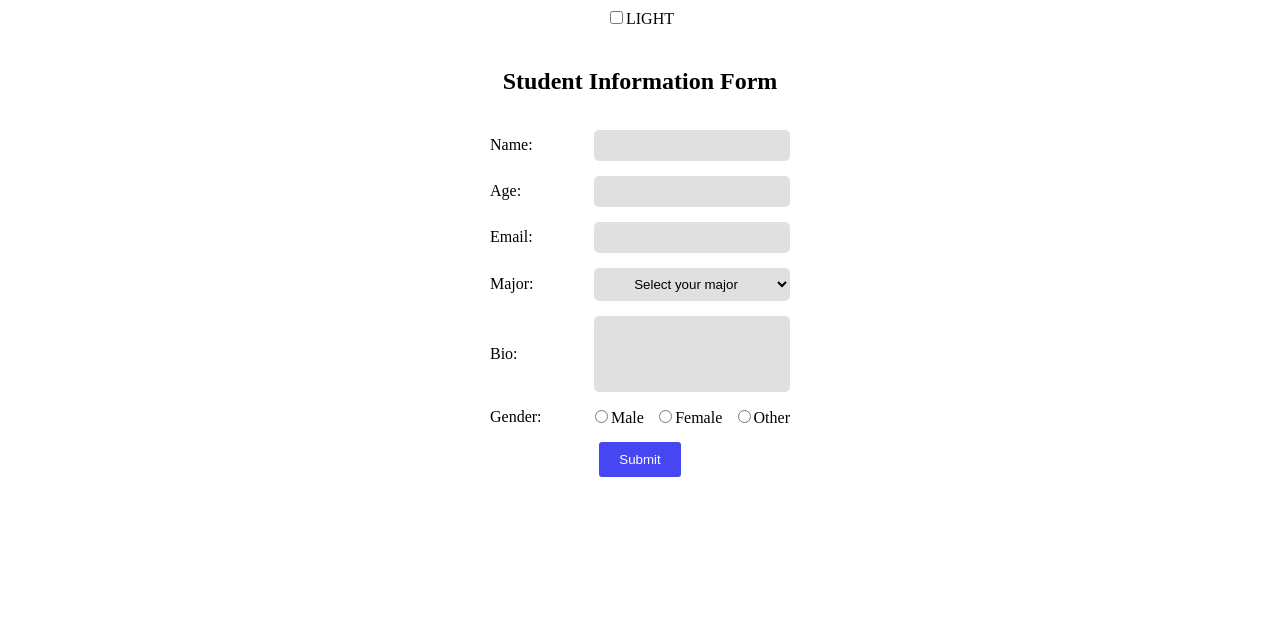
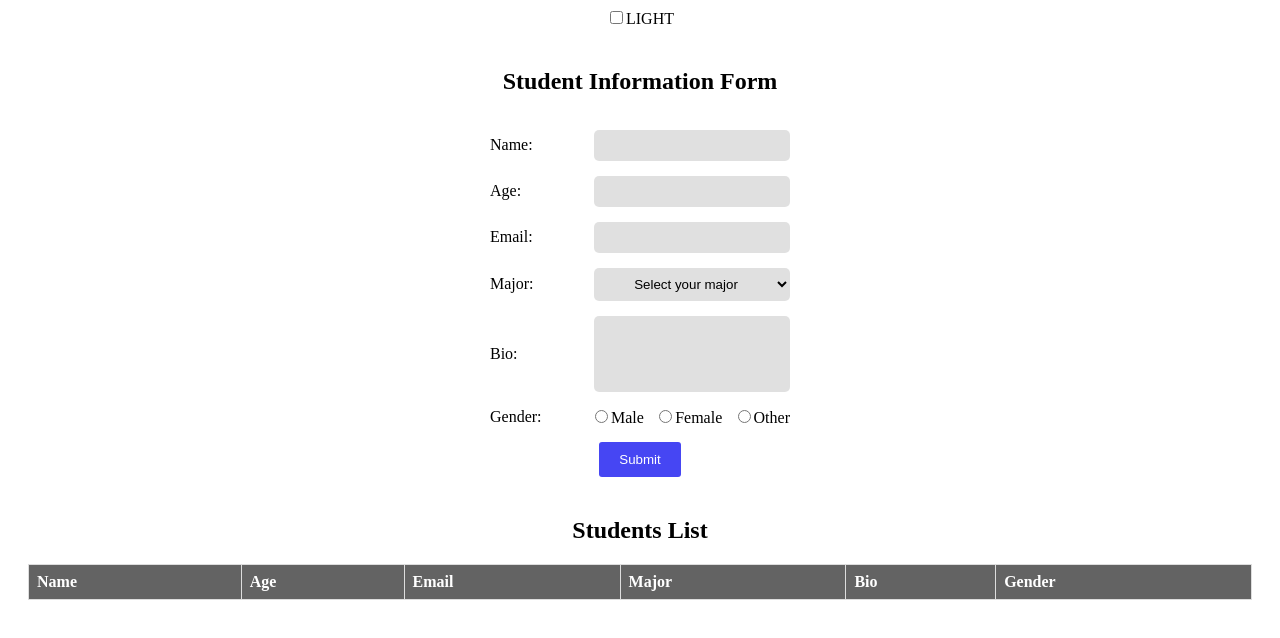
Before and after one commit to metacube-divyanshu-vijaywargiya/REACT-INTERMEDIATE-ASSIGNMENTS, a React (Vite) app: page / in a window 1280 px wide. Shown: the top 638 px of the page. Built offline with nearby package versions, Linux system fonts and the light colour scheme.

Commit message:
custom hook assignment added

```diff
--- a/src/App.jsx
+++ b/src/App.jsx
@@ -6,6 +6,7 @@ import './App.css'
 const StudentForm = React.lazy(()=> import('./Components/StudentForm.jsx'))
 import { ThemeProvider } from './Contexts/ThemeContext.js'
 import ThemeButton from './Components/ThemeButton.jsx'
+import StudentsTable from './Components/StudentsTable.jsx'
 
 function App() {
   const [themeMode , setThemeMode] = useState('light')
@@ -25,6 +26,7 @@ function App() {
     {/* Wrapping the lazy loaded component in suspense , so that we can show fallback text while loading of that component */}
     <Suspense fallback={<div>Loading....</div>}>
       <StudentForm />
+      <StudentsTable/>
     </Suspense>
   </ThemeProvider>
   </>,
--- a/src/Components/Dialog.css
+++ b/src/Components/Dialog.css
@@ -27,6 +27,7 @@
   }
 
   .close_icon {
+    margin-top: 0;
     color: rgb(255, 0, 0);
     border: none;
     border-radius: 4px;
@@ -38,9 +39,18 @@
     color: rgb(134, 0, 0);
   }
 
+  .dialog_row{
+    display: flex;
+    gap: 30px;
+  }
+
 
   .dialog_header{
     display: flex;
     justify-content: space-between;
     align-items: center;
   }
+
+  .dialog_info_heading{
+    color: rgb(56, 56, 243);
+  }
--- a/src/Components/Dialog.jsx
+++ b/src/Components/Dialog.jsx
@@ -7,18 +7,18 @@ const Dialog = ({ onClose, studentData }) => {
       <div className="dialog">
         <div className='dialog_header'>
           <h2>Submitted Information</h2>
-          <i onClick={onClose} >
-            <svg className='close_icon' xmlns="http://www.w3.org/2000/svg" width="16" height="16" fill="currentColor" class="bi bi-x-square-fill" viewBox="0 0 16 16">
+          <i onClick={onClose} className='close_icon' >
+            <svg  xmlns="http://www.w3.org/2000/svg" width="16" height="16" fill="currentColor" class="bi bi-x-square-fill" viewBox="0 0 16 16">
               <path d="M2 0a2 2 0 0 0-2 2v12a2 2 0 0 0 2 2h12a2 2 0 0 0 2-2V2a2 2 0 0 0-2-2zm3.354 4.646L8 7.293l2.646-2.647a.5.5 0 0 1 .708.708L8.707 8l2.647 2.646a.5.5 0 0 1-.708.708L8 8.707l-2.646 2.647a.5.5 0 0 1-.708-.708L7.293 8 4.646 5.354a.5.5 0 1 1 .708-.708"/>
             </svg>
           </i>
         </div>
-        <p><strong>Name:</strong> {studentData.name}</p>
-        <p><strong>Age:</strong> {studentData.age}</p>
-        <p><strong>Email:</strong> {studentData.email}</p>
-        <p><strong>Major:</strong> {studentData.major}</p>
-        <p><strong>Bio:</strong> {studentData.bio}</p>
-        <p><strong>Gender:</strong> {studentData.gender}</p>
+        <div><strong className='dialog_info_heading'>Name:</strong> {studentData.name}</div>
+        <div><strong className='dialog_info_heading'>Age:</strong> {studentData.age}</div>
+        <div><strong className='dialog_info_heading'>Email:</strong> {studentData.email}</div>
+        <div><strong className='dialog_info_heading'>Major:</strong> {studentData.major}</div>
+        <div><strong className='dialog_info_heading'>Bio:</strong> {studentData.bio}</div>
+        <div><strong className='dialog_info_heading'>Gender:</strong> {studentData.gender}</div>
       </div>
     </div>
   );
--- a/src/Components/StudentForm.jsx
+++ b/src/Components/StudentForm.jsx
@@ -1,4 +1,4 @@
-import React, { useRef, useState } from 'react';
+import React, { useEffect, useRef, useState } from 'react';
 import './StudentForm.css'
 import Dialog from './Dialog';
 import useTheme from '../Contexts/ThemeContext';
@@ -15,6 +15,11 @@ const StudentForm = () => {
   });
 
   const [showDialog, setShowDialog] = useState(false);
+
+  //to focus initially on name input field when page just reloads
+  useEffect(()=>{
+    nameRef.current.focus();
+  },[])
 
   //Creating ref for each input field
   const nameRef = useRef();
@@ -72,6 +77,9 @@ const StudentForm = () => {
 
     //if everything is entered by the user then show the dialog with submitted information
     if(student.name && student.age && student.bio && student.email && student.gender && student.major){
+      const storedStudents = JSON.parse(localStorage.getItem('students')) || [];
+      storedStudents.push(student);
+      localStorage.setItem('students', JSON.stringify(storedStudents));
       setShowDialog(true);
     }
   };
--- /dev/null
+++ b/src/Components/StudentsTable.css
@@ -0,0 +1,20 @@
+.table-container {
+    margin: 20px;
+}
+
+.students-table {
+    width: 100%;
+    border-collapse: collapse;
+}
+
+.students-table th,
+.students-table td {
+    border: 1px solid #ddd;
+    padding: 8px;
+    text-align: left;
+}
+
+.students-table th {
+    background-color: #636363;
+    color: white;
+}
--- /dev/null
+++ b/src/Components/StudentsTable.jsx
@@ -0,0 +1,43 @@
+import React from 'react';
+import './StudentsTable.css';
+import useFetchStudents from '../CustomHooks/useFetchStudents';
+
+const StudentsTable = () => {
+  const {data} = useFetchStudents();
+
+  return (
+    <div className="table-container">
+      <h2>Students List</h2>
+      {data && data.length === 0 ? (
+        <p>No students found.</p>
+      ) : (
+        <table className="students-table">
+          <thead>
+            <tr>
+              <th>Name</th>
+              <th>Age</th>
+              <th>Email</th>
+              <th>Major</th>
+              <th>Bio</th>
+              <th>Gender</th>
+            </tr>
+          </thead>
+          <tbody>
+            {data?.map((student, index) => (
+              <tr key={index}>
+                <td>{student.name}</td>
+                <td>{student.age}</td>
+                <td>{student.email}</td>
+                <td>{student.major}</td>
+                <td>{student.bio}</td>
+                <td>{student.gender}</td>
+              </tr>
+            ))}
+          </tbody>
+        </table>
+      )}
+    </div>
+  );
+};
+
+export default StudentsTable;
--- /dev/null
+++ b/src/CustomHooks/useFetchStudents.jsx
@@ -0,0 +1,22 @@
+// custom hook we made to fetch students from local storage, which we saved on clicking submit button
+import { useState, useEffect } from 'react';
+
+const useFetchStudents = () => {
+  const [data, setData] = useState([]);
+
+  useEffect(() => {
+    const fetchData = () => {
+        const storedStudentsArray =  localStorage.getItem('students');
+        console.log(storedStudentsArray);
+
+        const result = JSON.parse(storedStudentsArray);
+        setData(result);
+    };
+
+    fetchData();
+  }, []);
+
+  return { data };
+};
+
+export default useFetchStudents;
```
